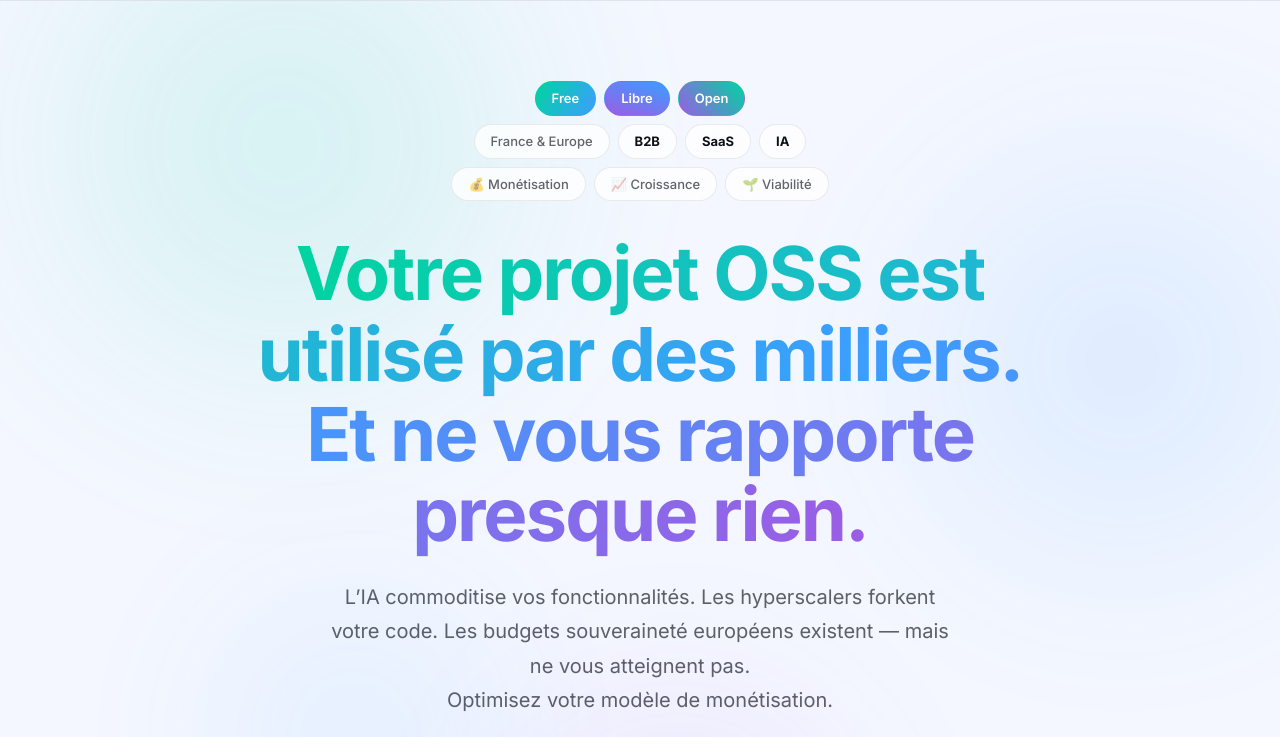
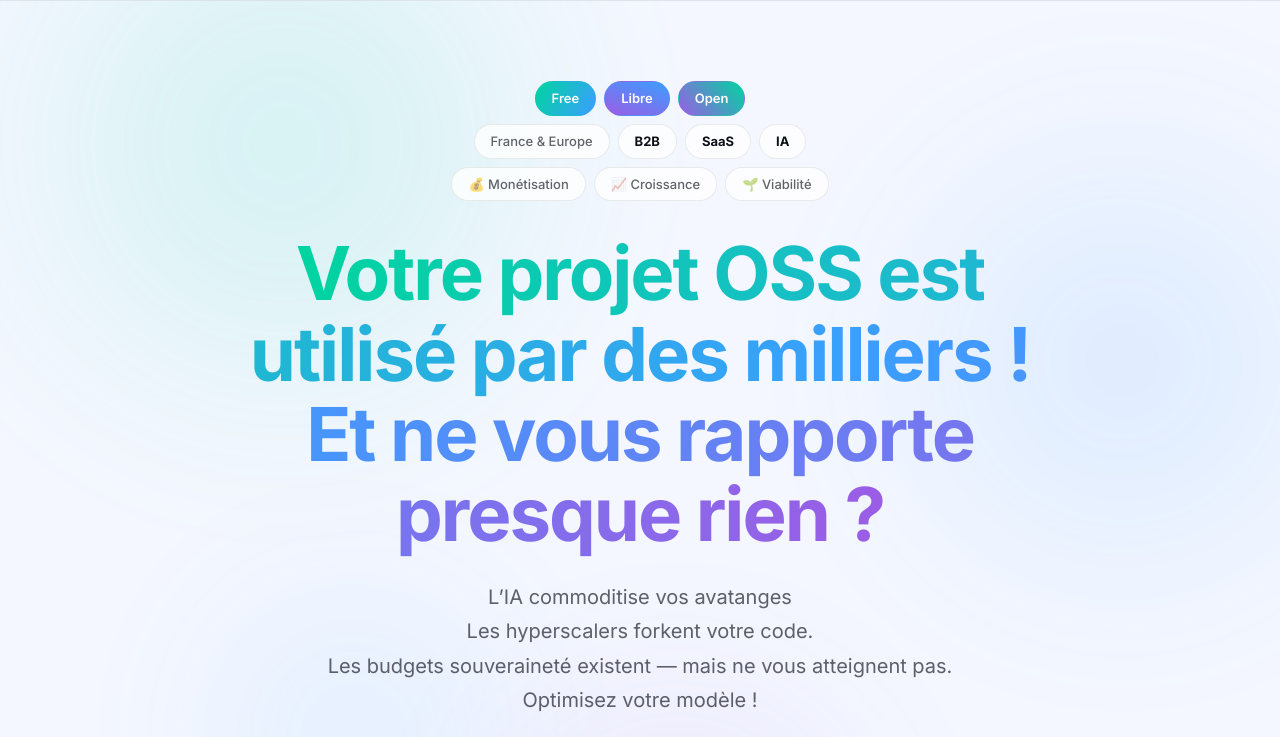
Before and after one commit to Nyco/LibreProduct, a plain HTML site: page index.html in a window 1280 px wide. Shown: the part 63-800 px from the top of the page. Drawn offline with Linux system fonts and the light colour scheme.

Commit message:
Revise header and paragraph content in index.html
Updated text in the header and paragraph for clarity and emphasis.

```diff
--- a/index.html
+++ b/index.html
@@ -1111,10 +1111,10 @@
     </div>
 
     <h1>
-      <span class="grad-text">Votre projet OSS est utilisé par des milliers. Et ne vous rapporte presque rien.</span>
+      <span class="grad-text">Votre projet OSS est utilisé par des milliers !<br>Et ne vous rapporte presque rien ?</span>
     </h1>
 
-    <p>L&rsquo;IA commoditise vos fonctionnalités. Les hyperscalers forkent votre code. Les budgets souveraineté européens existent &mdash; mais ne vous atteignent pas.<br>Optimisez votre modèle de monétisation.</p>
+    <p>L&rsquo;IA commoditise vos avatanges<br>Les hyperscalers forkent votre code.<br>Les budgets souveraineté existent &mdash; mais ne vous atteignent pas.<br>Optimisez votre modèle !</p>
 
     <div class="urgency-strip">
       <span class="urgency-pill">🤖 L&rsquo;IA érode votre avantage</span>
```
